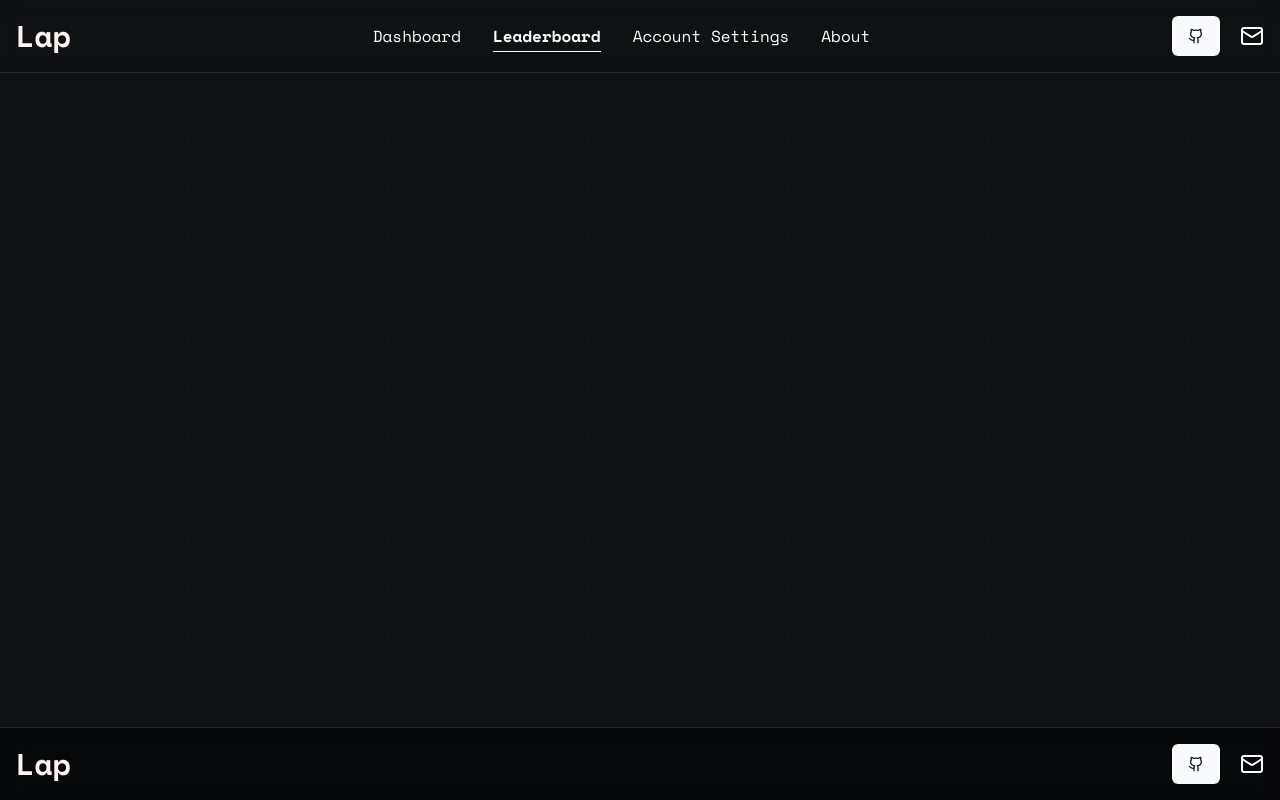
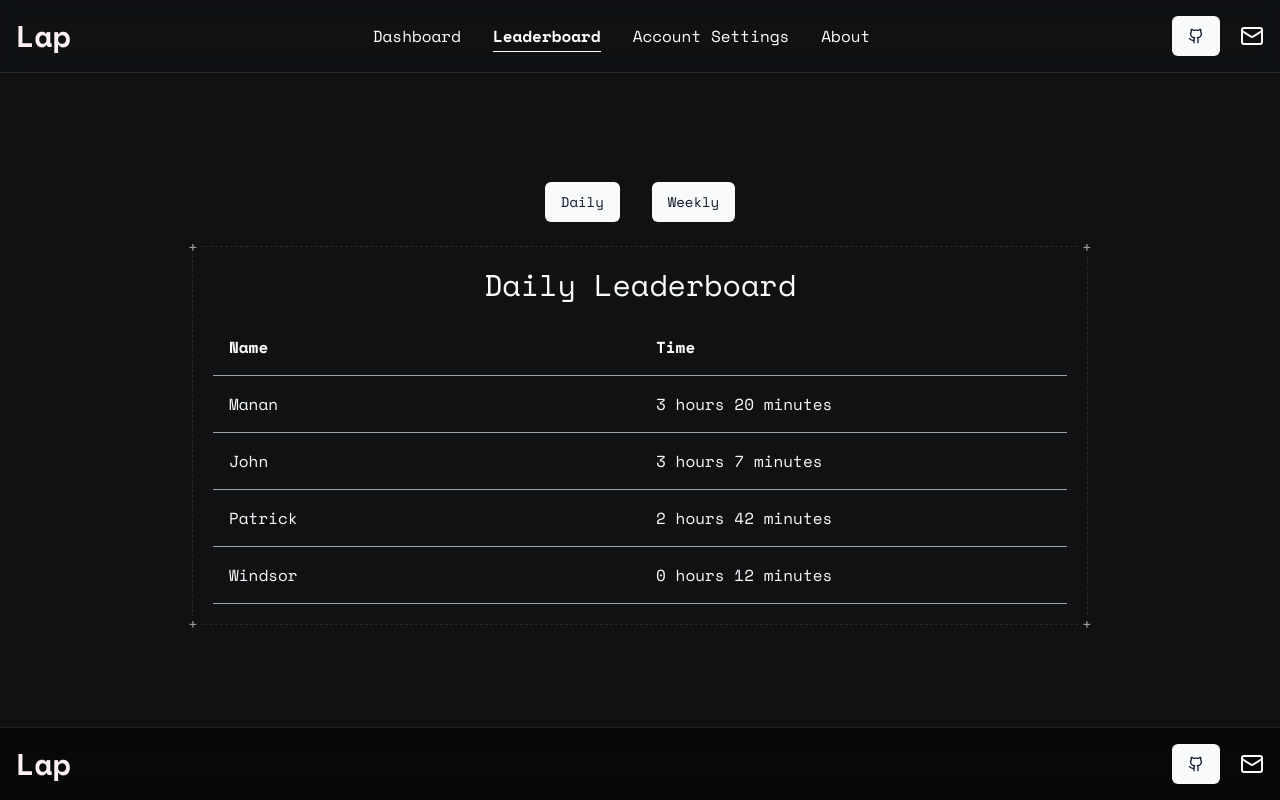
Before and after one commit to Manan-Coder/Lap, a React (Vite) app: page /leaderboard in a window 1280 px wide. Built offline with nearby package versions, Linux system fonts and the light colour scheme.

Commit message:
made a basic leaderboard

```diff
--- a/src/pages/leaderboard.tsx
+++ b/src/pages/leaderboard.tsx
@@ -1,7 +1,78 @@
+import { Button } from "@/components/ui/button";
+
 const Leaderboard = () => {
+const daily_members = [
+    {
+        name: "Manan",
+        time: 200
+    },
+    {
+        name: "John",
+        time: 187
+    }
+    ,
+    {
+        name: "Windsor",
+        time: 12
+    },
+    {
+        name: "Patrick",
+        time: 102
+    }
+]
+const weekly_members = [
+    {
+        name: "Manan",
+        time: 3000
+    },
+    {
+        name: "John",
+        time: 1870
+    }
+    ,
+    {
+        name: "Windsor",
+        time: 2700
+    },
+    {
+        name: "Patrick",
+        time: 980
+    }
+]
+return(
+    <div className="h-full w-full flex flex-col items-center justify-center p-8 pt-28 gap-6">
+        <div className="flex flex-row gap-8">
+            <Button>Daily</Button>
+            <Button>Weekly</Button>
+        </div>
+    <div className="py-5 px-5 bg-space-dark max-w-4xl w-full mx-auto rounded-lg flex flex-col gap-4  items-center justify-between  border border-dashed border-white/10 relative group">
+    <span className="absolute -top-2 -left-2 h-4 w-4 bg-space-dark flex items-center justify-center text-white/60">+</span>
+<span className="absolute -top-2 -right-2 h-4 w-4 bg-space-dark flex items-center justify-center text-white/60">+</span>
+<span className="absolute -bottom-2 -left-2 h-4 w-4 bg-space-dark flex items-center justify-center text-white/60">+</span>
+<span className="absolute -bottom-2 -right-2 h-4 w-4 bg-space-dark flex items-center justify-center text-white/60">+</span>
+<div className="text-3xl">
+    Daily Leaderboard
+</div>
+<table className="w-full border-collapse">
+    <thead>
+        <tr className="border-b border-gray-400 dark:border-gray-500">
+            <th className="p-4 text-left w-1/2">Name</th>
+            <th className="p-4 text-left w-1/2">Time</th>
+        </tr>
+    </thead>
+    <tbody>
+        {daily_members.sort((a,b) => b.time - a.time).map((member, index) => (
+            <tr key={index} className="border-b border-gray-400 dark:border-gray-500">
+                <td className="p-4">{member.name}</td>
+                <td className="p-4">{(Math.round(member.time/60)+" hours" + " " + (member.time%60)+" minutes")}</td>
+            </tr>
+        ))}
+    </tbody>
+</table>
 
-return(
-    <div></div>
+
+</div>
+</div>
 );
 
 }
```
